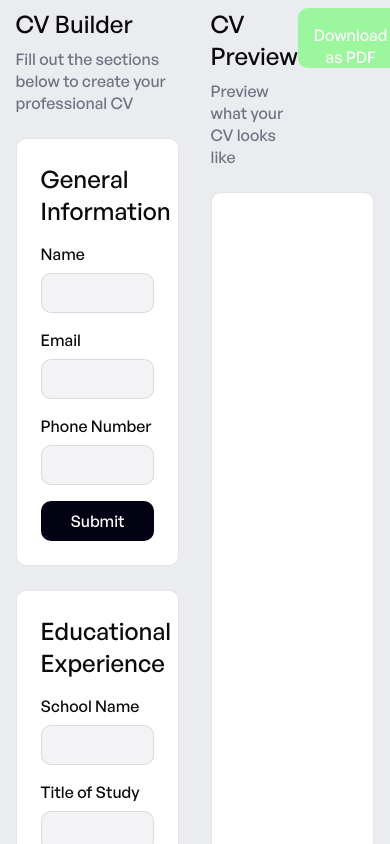
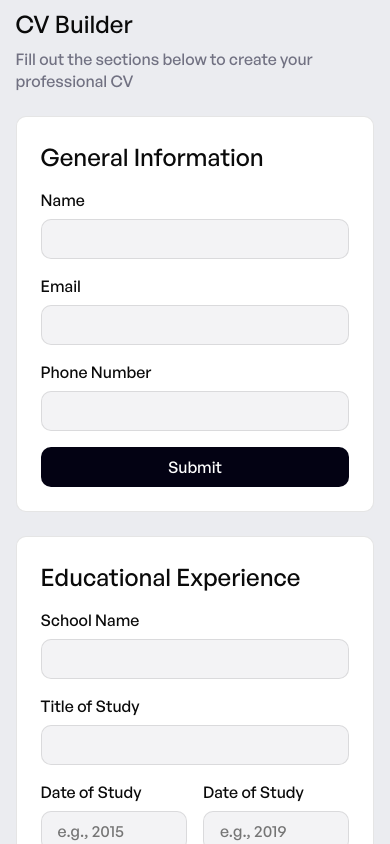
Before and after one commit to Durotaren/cv-application, a React (Vite) app: page / in a window 390 px wide. Shown: the top 844 px of the page. Built offline with nearby package versions, Linux system fonts and the light colour scheme.

Commit message:
Add responsiveness to the page for all screen sizes

```diff
--- a/src/components/CvOutput.jsx
+++ b/src/components/CvOutput.jsx
@@ -25,7 +25,7 @@ export default function CvOutput({
       <div className="preview-heading">
         <div>
           <h1>CV Preview</h1>
-          <p>Preview what your CV looks like</p>
+          <p className="preview-para">Preview what your CV looks like</p>
         </div>
         <button onClick={printAsPdf}>Download as PDF</button>
       </div>
--- a/src/styles/App.css
+++ b/src/styles/App.css
@@ -22,3 +22,19 @@
 .left-side {
   padding: 2vw 4vw;
 }
+
+@media (max-width: 650px) {
+  .app {
+    flex-direction: column;
+  }
+
+  .left-side,
+  .right-side {
+    max-width: 100%;
+  }
+
+  .left-side {
+    overflow: visible;
+    max-height: none;
+  }
+}
--- a/src/styles/CvOutput.css
+++ b/src/styles/CvOutput.css
@@ -9,12 +9,14 @@
   justify-content: space-between;
 }
 
-button {
+.preview-heading button {
   background-color: #9bf69d;
   color: #ffffff;
   border-radius: 0.625rem;
   height: 60px;
   padding: 16px;
+  display: flex;
+  align-items: center;
 }
 
 .cv-preview {
@@ -52,6 +54,21 @@ p {
   margin: 16px 0;
 }
 
+@media (max-width: 424px) {
+  .preview-heading button {
+    margin-bottom: 16px;
+    max-width: 35vw;
+  }
+  .preview-heading {
+    display: flex;
+    flex-direction: column;
+  }
+
+  p.preview-para {
+    margin-bottom: 8px;
+  }
+}
+
 @media print {
   body * {
     visibility: hidden;
```
